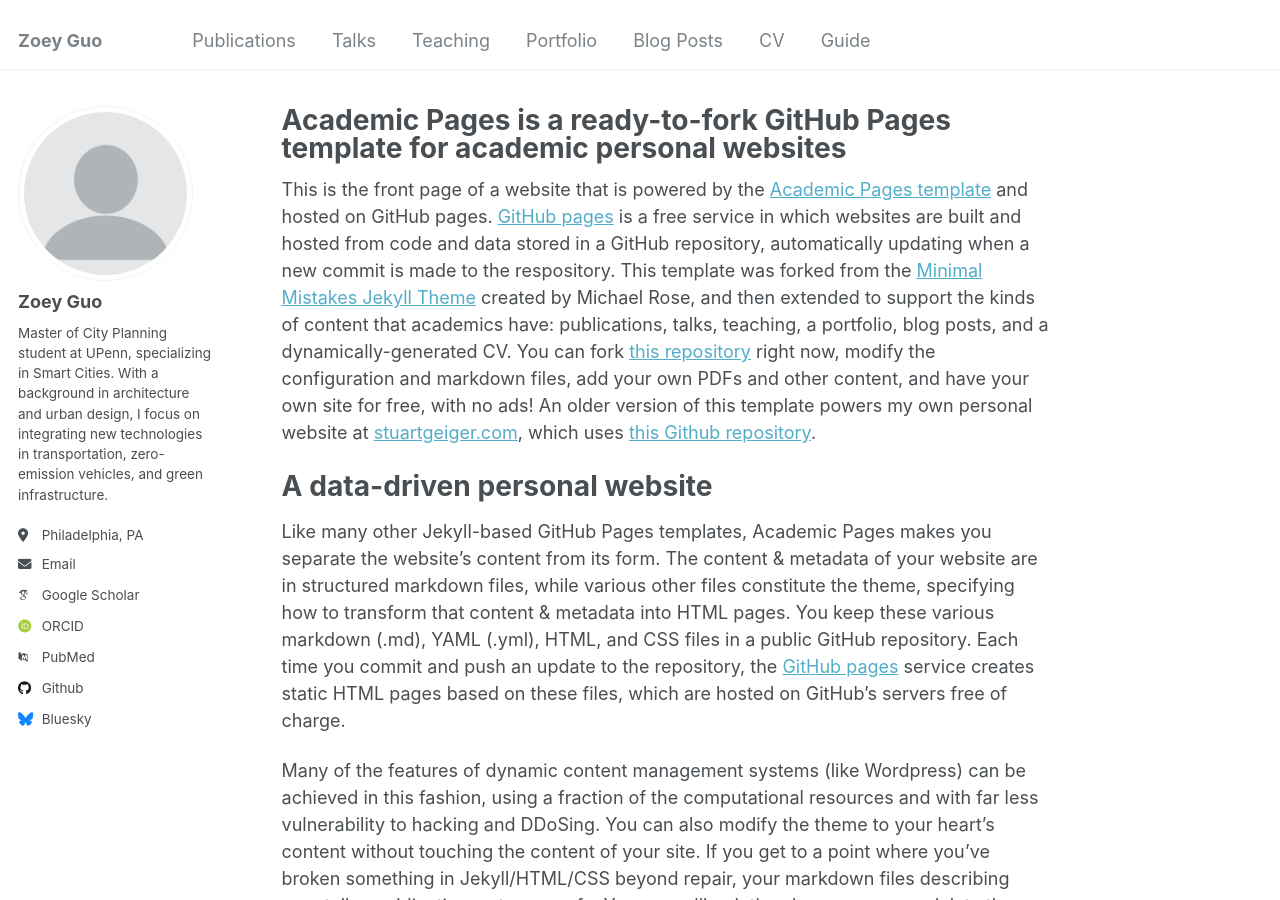
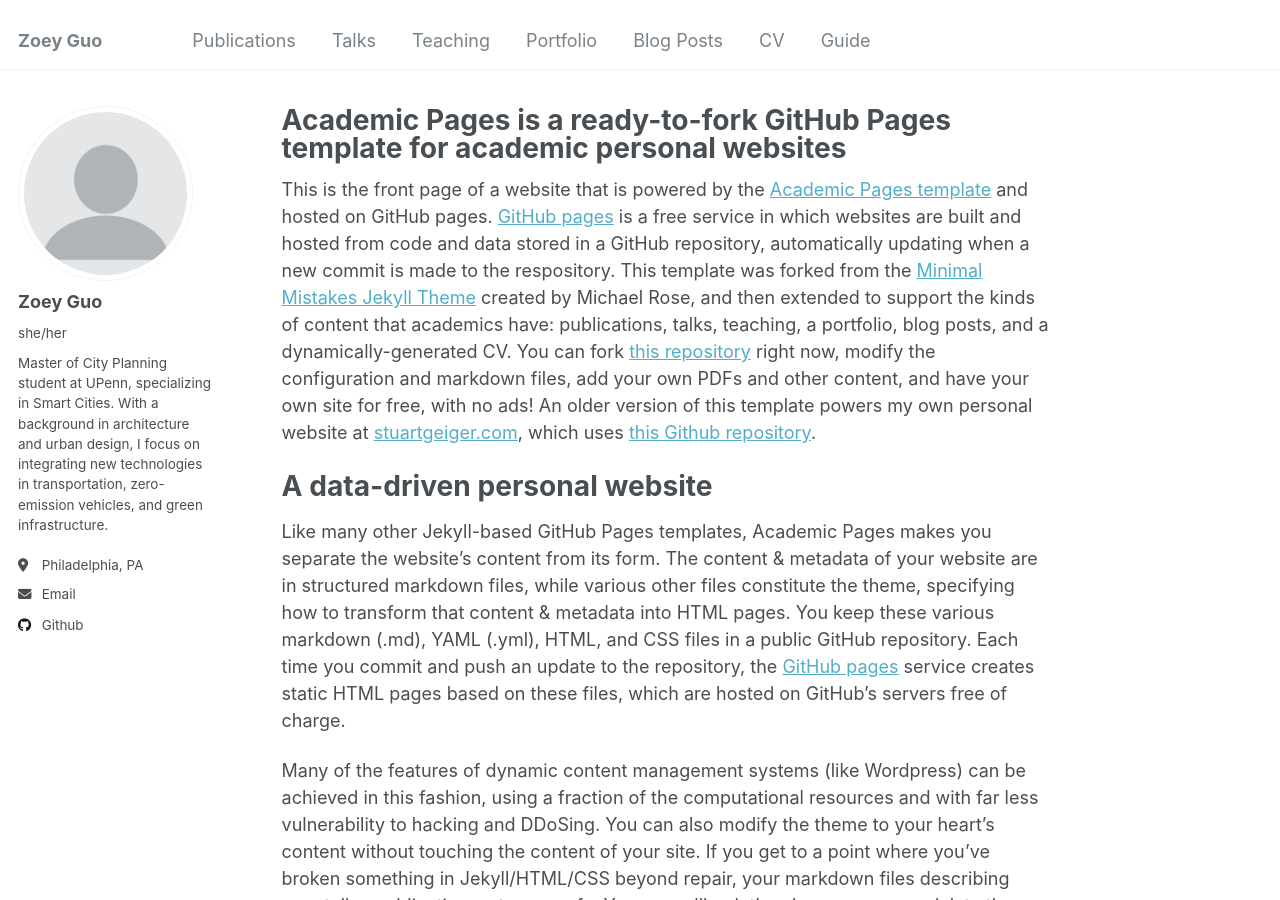
Before and after one commit to ZoeyGuo709/ZoeyGuo709.github.io, a Jekyll site: the page built from _pages/about.md, in a window 1280 px wide and 900 px high. Built offline with Jekyll 4.4.1, drawn with Linux system fonts in a browser that asks for light colours; some web fonts are replaced; some of the changed lines change nothing that is shown.

Commit message:
Update _config.yml

```diff
--- a/_config.yml
+++ b/_config.yml
@@ -23,7 +23,7 @@
   # Biographic information
   avatar           : "profile.png"
   name             : "Zoey Guo"
-  pronouns         : # example: "she/her"
+  pronouns         : "she/her"
   bio              : "Master of City Planning student at UPenn, specializing in Smart Cities. With a background in architecture and urban design, I focus on integrating new technologies in transportation, zero-emission vehicles, and green infrastructure."
   location         : "Philadelphia, PA"
   school           : "University of Pennsylvania"
@@ -32,23 +32,23 @@
 
   # Academic websites
   arxiv            : # URL - Update with the correct link to your profile
-  googlescholar    : "https://scholar.google.com/citations?user=PS_CX0AAAAAJ"
+  googlescholar    : # "https://scholar.google.com/citations?user=PS_CX0AAAAAJ"
   impactstory      : # URL
-  orcid            : "http://orcid.org/yourorcidurl"
+  orcid            : # "http://orcid.org/yourorcidurl"
   semantic         : # URL
-  pubmed           : "https://www.ncbi.nlm.nih.gov/pubmed/?term=john+snow"
+  pubmed           : # "https://www.ncbi.nlm.nih.gov/pubmed/?term=john+snow"
   researchgate     : # URL
 
   # Repositories and software development
   bitbucket        : # Username - Update with your username on the site
   codepen          : # Username
   dribbble         : # Username
-  github           : "academicpages"
+  github           : "https://github.com/ZoeyGuo709"
   kaggle           : # Username
   stackoverflow    : # User number or user number and name (i.e., use "1" or "1/jeff-atwood")
 
   # Social media
-  bluesky          : "bsky.app" # Replace this with you Bluesky username
+  bluesky          : #"bsky.app" # Replace this with you Bluesky username
   facebook         : # Username
   flickr           : # Username
   foursquare       : # Username
```
